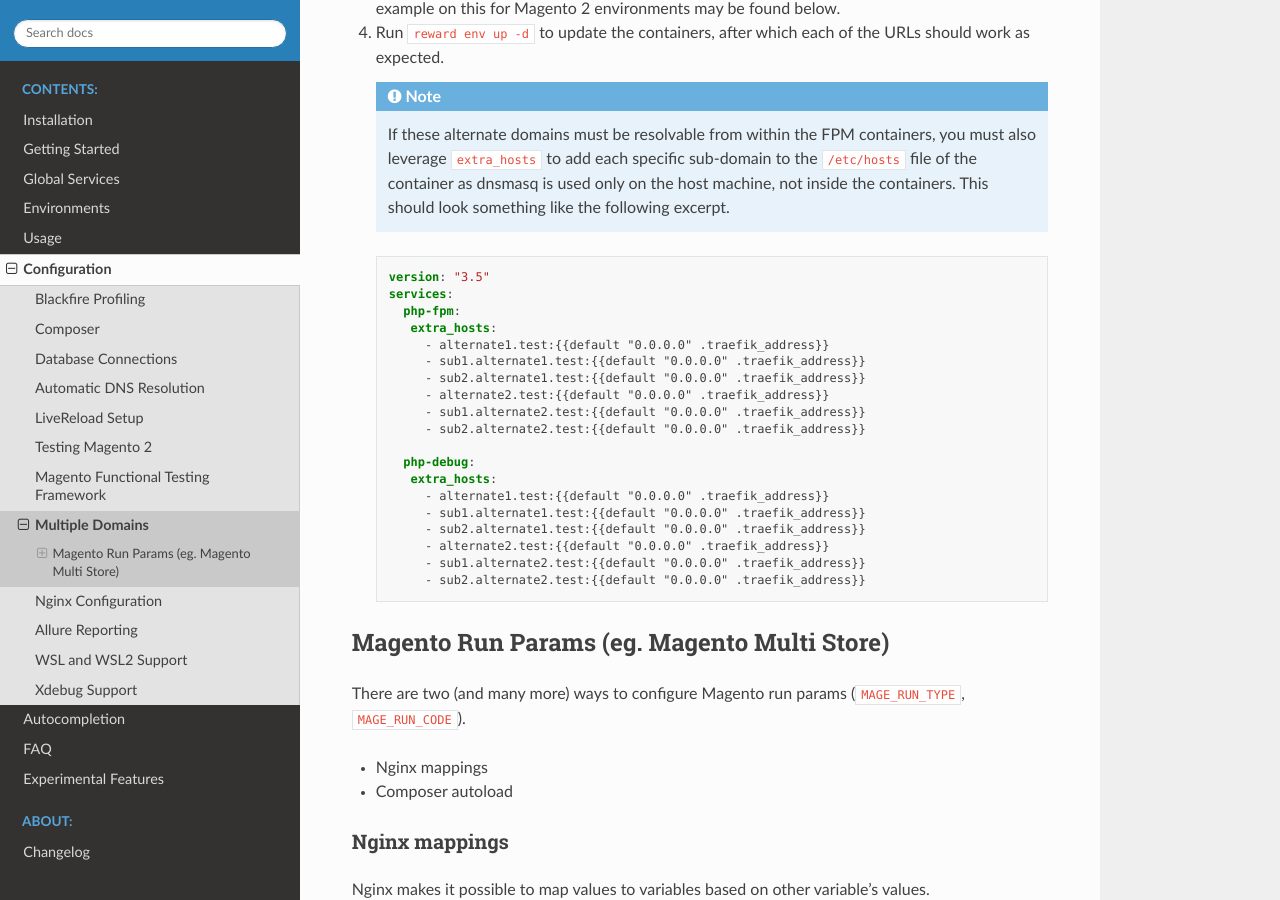
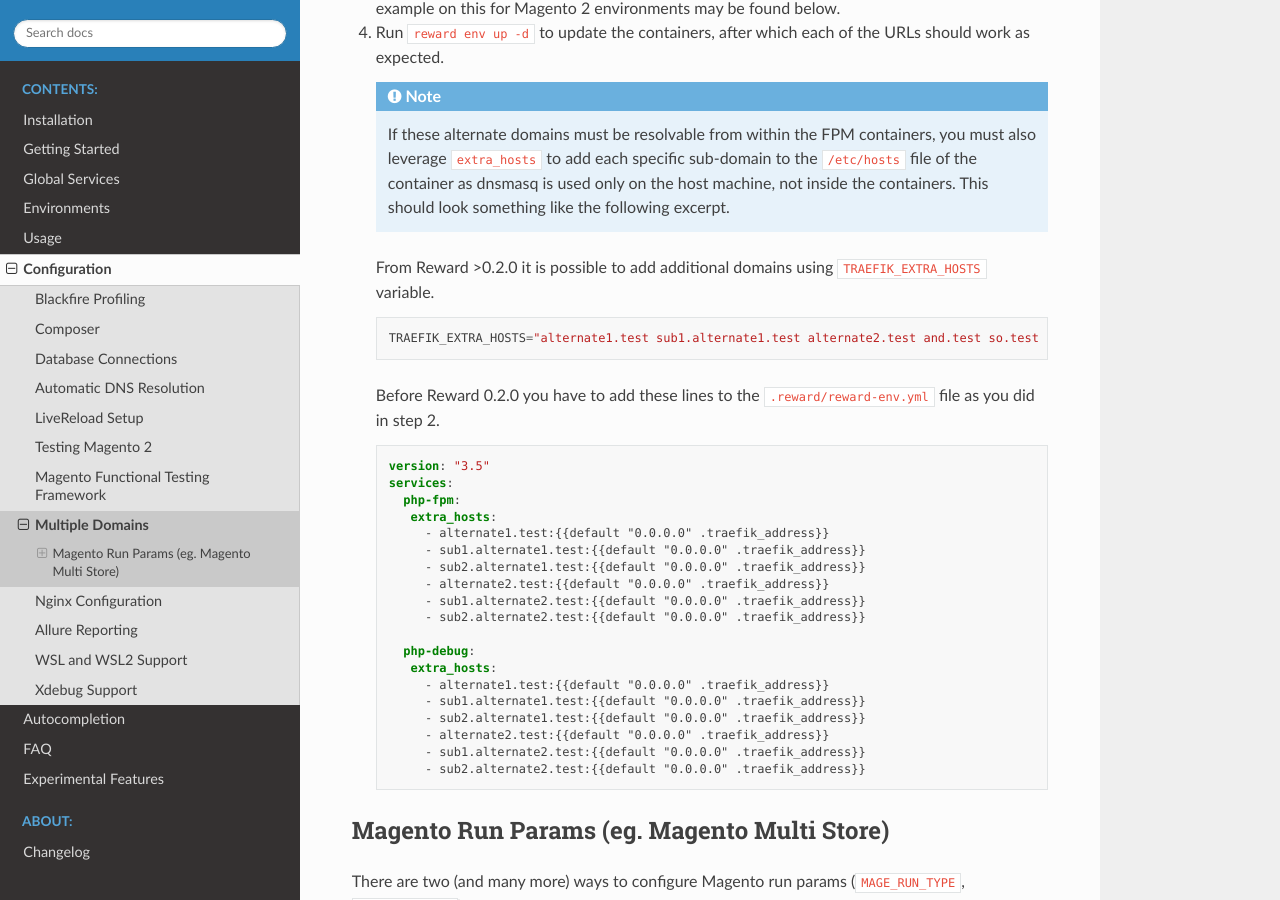
Before and after one commit to rewardenv/reward, a Sphinx documentation site: the page built from docs/configuration/multipledomains.md, in a window 1280 px wide and 900 px high, scrolled down 948 px. Built offline with Sphinx 7.4.7 and the Read the Docs theme 2.0.0, drawn with Linux system fonts in a browser that asks for light colours.

Commit message:
feature: add support for reachability across reward environments with TRAEFIK_EXTRA_HOSTS variable

````diff
--- a/docs/configuration/multipledomains.md
+++ b/docs/configuration/multipledomains.md
@@ -42,6 +42,14 @@ Multiple top-level domains may also be setup by following the instructions below
         If these alternate domains must be resolvable from within the FPM containers, you must also leverage ``extra_hosts`` to add each specific sub-domain to the ``/etc/hosts`` file of the container as dnsmasq is used only on the host machine, not inside the containers. This should look something like the following excerpt.
 
     ```
+
+    From Reward >0.2.0 it is possible to add additional domains using `TRAEFIK_EXTRA_HOSTS` variable.
+
+    ```
+    TRAEFIK_EXTRA_HOSTS="alternate1.test sub1.alternate1.test alternate2.test and.test so.test on.test"
+    ```
+
+    Before Reward 0.2.0 you have to add these lines to the `.reward/reward-env.yml` file as you did in step 2.
 
     ```yaml
     version: "3.5"
````
Also changed, not shown: docs/environments/initializing-pwa-studio.md (+1 -1 lines).
